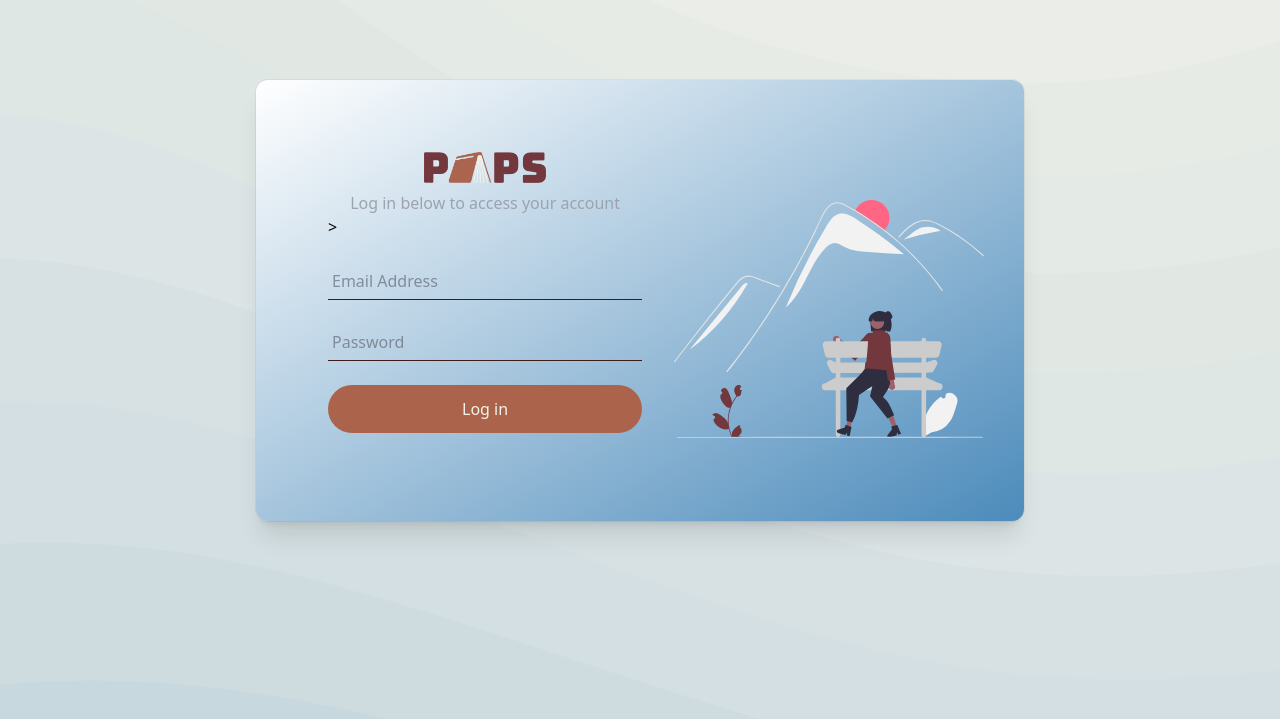
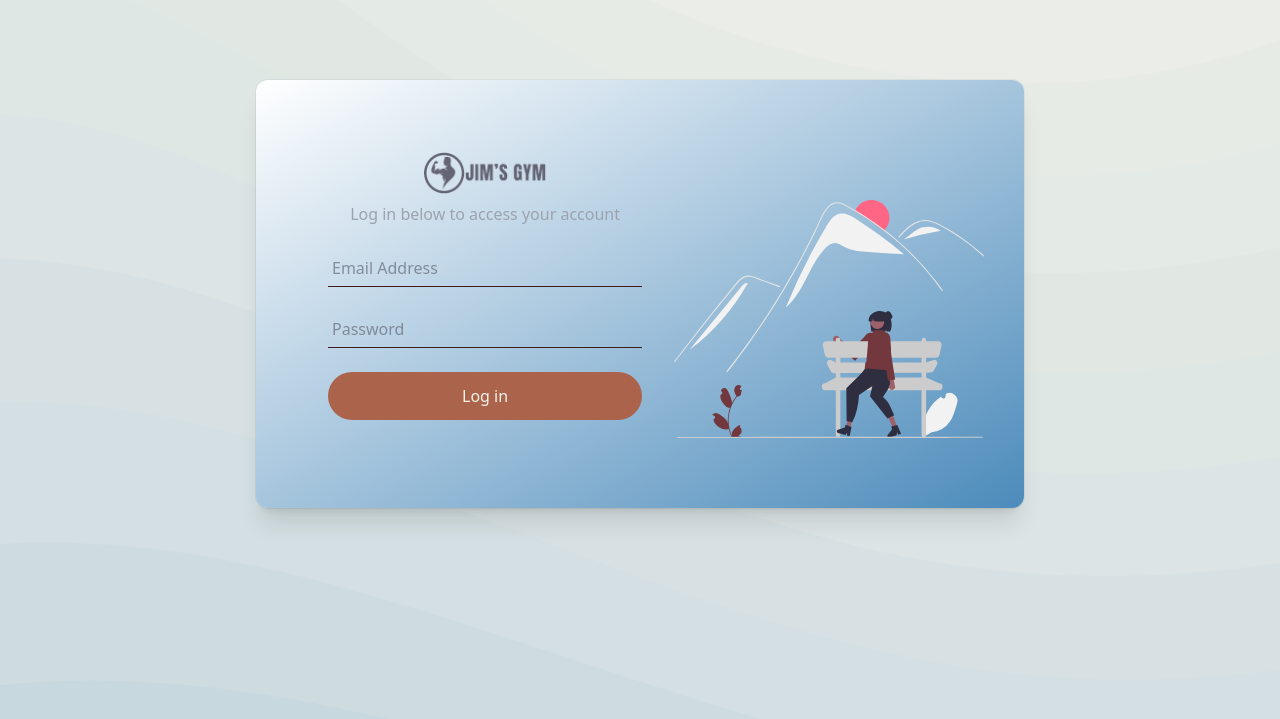
Before and after one commit to sezilla/gym, a PHP site: page / in a window 1280 px wide. Shown: the top 719 px of the page. Run offline with PHP 8.4, Linux system fonts and the light colour scheme; some libraries are stand-ins or nearby versions.

Commit message:
Update index.php

```diff
--- a/index.php
+++ b/index.php
@@ -5,7 +5,7 @@
     <meta name="viewport" content="width=device-width, initial-scale=1.0" />
     <script src="https://cdn.tailwindcss.com"></script>
     <title>Log In</title>
-    <link rel="icon" type="image/x-icon" href="images/papsicon.png" />
+    <link rel="icon" type="image/x-icon" href="images/jimicon.png" />
     <link href="/dist/output.css" rel="stylesheet" />
   </head>
   <body
@@ -17,7 +17,7 @@
     >
       <div class="w-full p-8 lg:w-3/5">
         <div class="text-center">
-          <img src="images/PAPS Logo.png" alt="PAPS Logo" class="px-24" />
+          <img src="images/jimlogo.png" alt="PAPS Logo" class="px-24" />
           <p class="mt-2 text-gray-400 font-normal">
             Log in below to access your account
           </p>
@@ -27,7 +27,7 @@
             echo '<div class="alert alert-danger">' . $error_message . '</div>';
             }
         ?>
-        <form action="login.php" method="POST"> >
+        <form action="login.php" method="POST">
           <div class="mt-5">
             <div class="relative mt-6">
               <input
```
